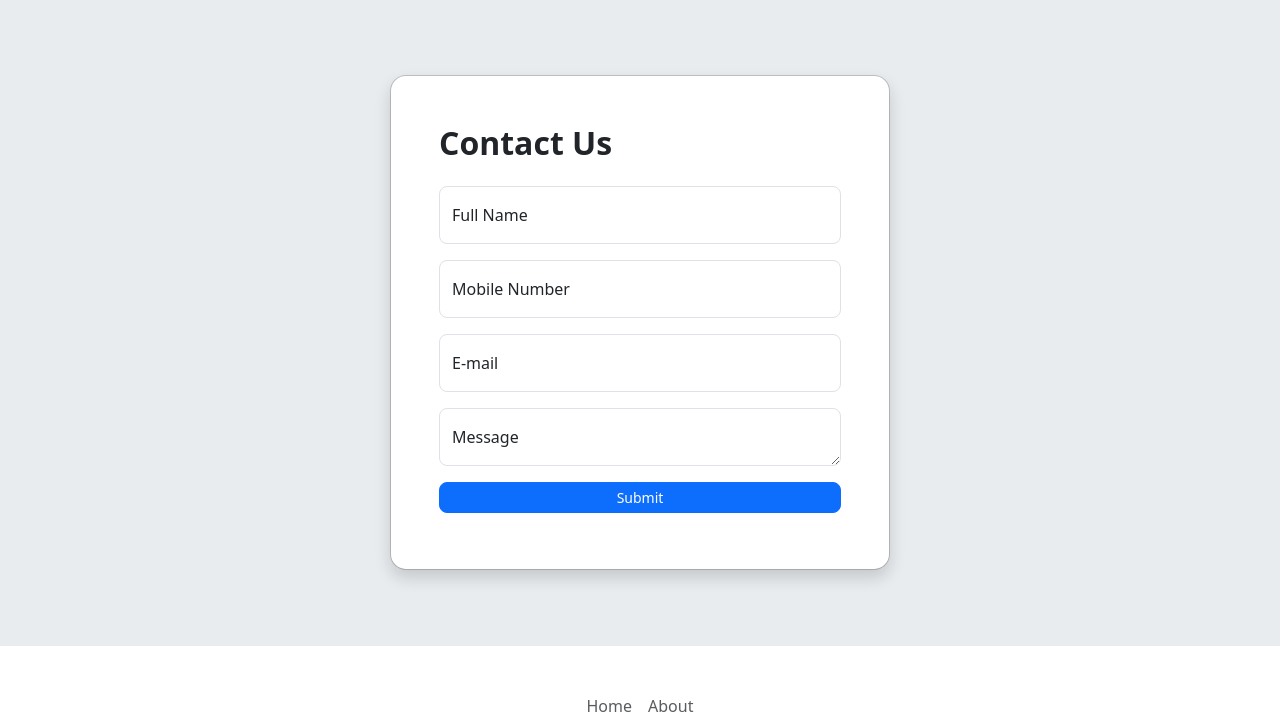
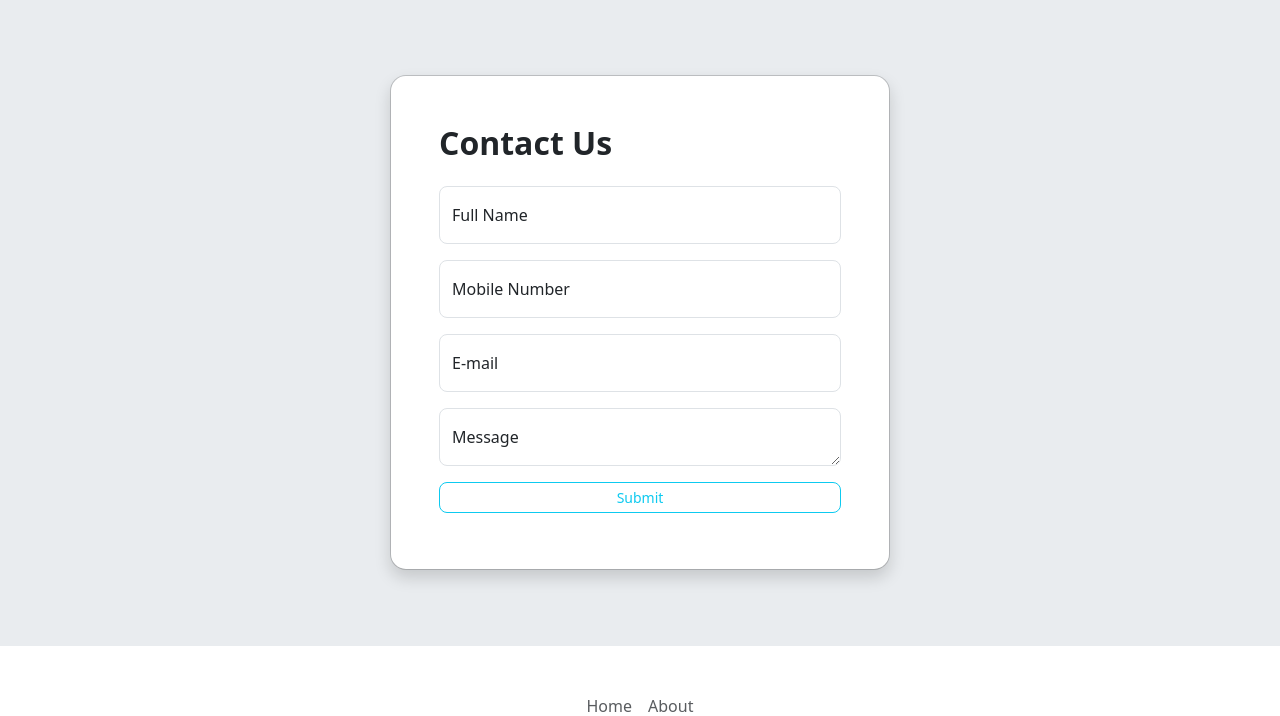
Before and after one commit to Vishwanth11011/EBookstore-Mysql-Php, a PHP site: page /contact.php in a window 1280 px wide. Shown: the part 73-789 px from the top of the page. Run offline with PHP 8.4, Linux system fonts and the light colour scheme.

Commit message:
refactor: button changed to outline button

```diff
--- a/contact.php
+++ b/contact.php
@@ -42,7 +42,7 @@
                             </div>
 
                             <!-- Submit Button -->
-                            <button class="w-100 mb-2 btn btn-sm rounded-3 btn-primary" type="submit" value="Submit">Submit</button>
+                            <button class="w-100 mb-2 btn btn-sm rounded-3 btn-outline-info" type="submit" value="Submit">Submit</button>
 
                         </form>
                     </div>
--- a/user_support.php
+++ b/user_support.php
@@ -31,7 +31,7 @@
                             </div>
 
                             <!-- Submit Button -->
-                            <button class="w-100 mb-2 btn btn-sm rounded-3 btn-primary" type="submit">Submit</button>
+                            <button class="w-100 mb-2 btn btn-sm rounded-3 btn-outline-info" type="submit">Submit</button>
 
                         </form>
                     </div>
```
